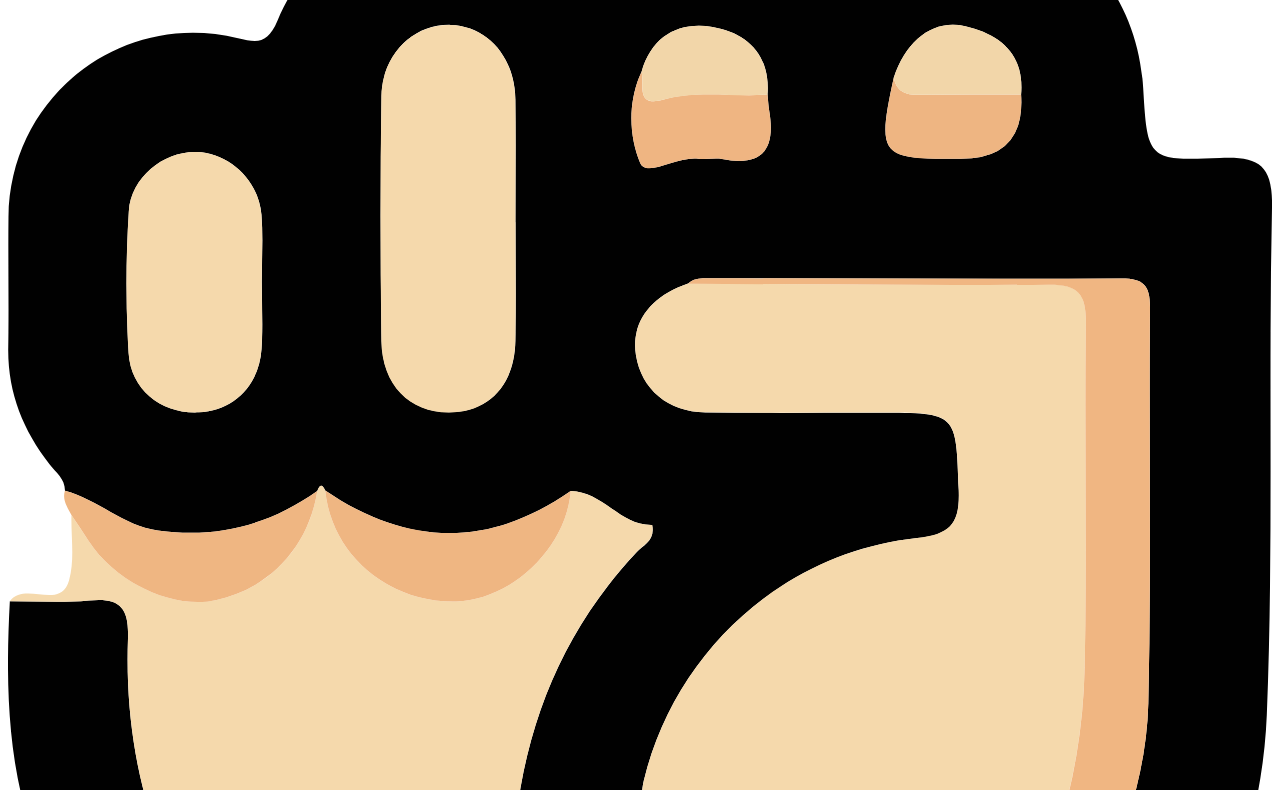
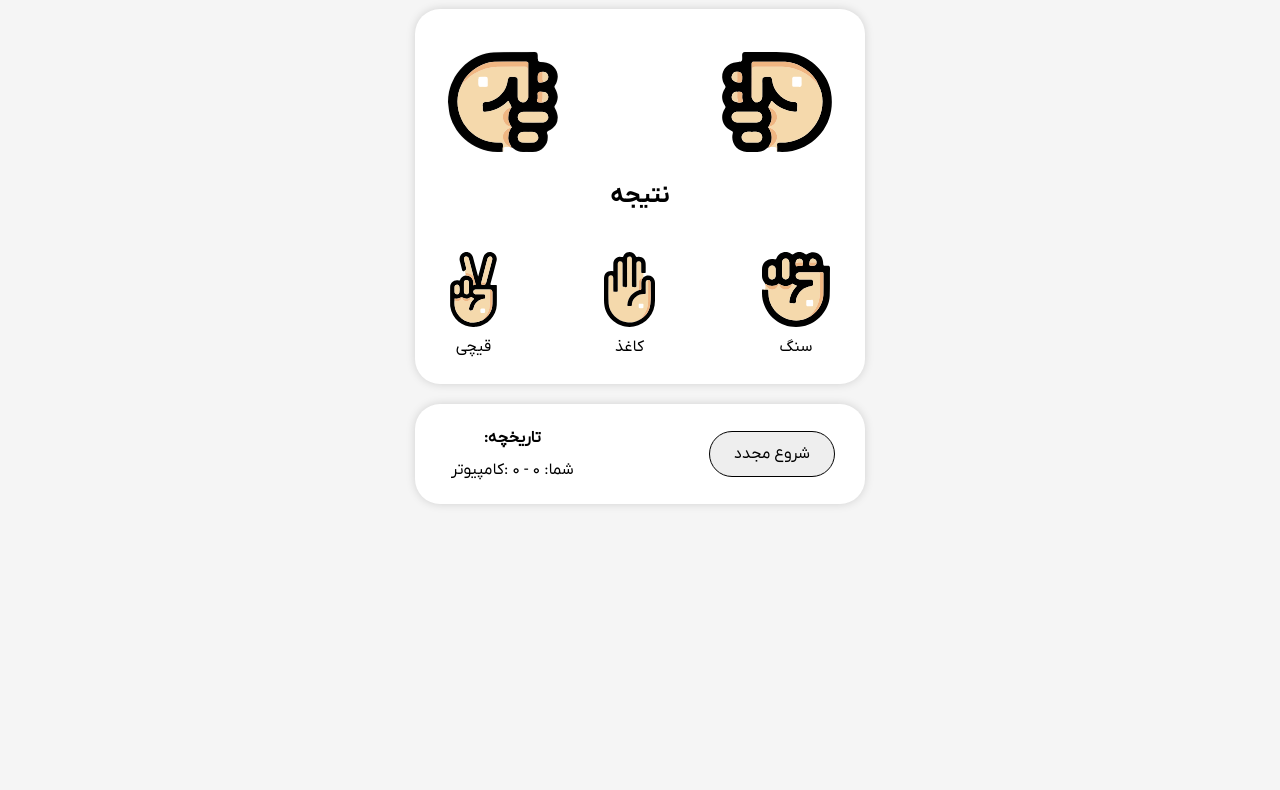
Before and after one commit to mohsen01dev/rock-paper-scissors, a plain HTML site: page index.html in a window 1280 px wide. Shown: the part 177-967 px from the top of the page. After the commit the page ends 800 px from the top, so only its background shows below. Drawn offline with Linux system fonts and the light colour scheme.

Commit message:
Write CSS code
- few changes in HTML

```diff
--- a/index.html
+++ b/index.html
@@ -16,17 +16,17 @@
     <section class="container-1">
       <div class="result-field">
         <div class="images">
-          <span class="user">
+          <span class="user-result">
             <img src="images/rock.svg" alt="user-choice" />
           </span>
 
-          <span class="cpu">
+          <span class="cpu-result">
             <img src="images/rock.svg" alt="cpu-choice" />
           </span>
         </div>
 
         <div class="result">
-          <p>نتیجه</p>
+          <h2>نتیجه</h2>
         </div>
       </div>
 
@@ -36,12 +36,12 @@
           <p>سنگ</p>
         </span>
 
-        <span class="option-1">
+        <span class="option-2">
           <img src="images/paper.svg" alt="paper" />
           <p>کاغذ</p>
         </span>
 
-        <span class="option-1">
+        <span class="option-3">
           <img src="images/scissors.svg" alt="scissors" />
           <p>قیچی</p>
         </span>
@@ -49,9 +49,12 @@
     </section>
 
     <section class="container-2">
-      <button>شروع مجدد</button>
+      <button class="reset-btn">شروع مجدد</button>
 
-      <p>تاریخچه</p>
+      <span class="history">
+        <p><strong>تاریخچه:</strong></p>
+        <p>شما: 0 - 0 :کامپیوتر</p>
+      </span>
     </section>
 
     <script type="module" src="script.js"></script>
--- a/style.css
+++ b/style.css
@@ -0,0 +1,131 @@
+* {
+  box-sizing: border-box;
+  margin: 0;
+  padding: 0;
+  font-family: "IRANYekanX-Regular";
+  font-size: 1rem;
+}
+
+@font-face {
+  font-family: "IRANYekanX-Regular";
+  src: url(fonts/IRANYekanXFaNum-Regular.woff2);
+}
+
+@font-face {
+  font-family: "IRANYekanX-Bold";
+  src: url(fonts/IRANYekanXFaNum-Bold.woff2);
+}
+
+body {
+  height: 100svh;
+  padding: 20px;
+  background-color: #f5f5f5;
+  display: flex;
+  flex-direction: column;
+  align-items: center;
+  justify-content: center;
+}
+
+h1 {
+  font-family: "IRANYekanX-Bold";
+  font-size: 2rem;
+  margin-bottom: 25px;
+}
+
+h2 {
+  font-family: "IRANYekanX-Bold";
+  font-size: 1.5rem;
+  margin-bottom: 40px;
+}
+
+.container-1 {
+  width: clamp(350px, 100%, 450px);
+  height: 375px;
+  background-color: #fff;
+  border-radius: 25px;
+  box-shadow: 0 0 10px rgb(0, 0, 0, 0.15);
+  padding: 15px;
+}
+
+.images {
+  display: flex;
+  justify-content: space-between;
+}
+
+.images img {
+  height: 150px;
+  padding: 20px;
+  object-fit: contain;
+}
+
+.user-result {
+  transform: rotate(-90deg);
+}
+
+.cpu-result {
+  transform: rotate(90deg) rotateY(180deg);
+}
+
+.result {
+  display: flex;
+  justify-content: center;
+}
+
+.options {
+  display: flex;
+  justify-content: space-between;
+  padding: 0px 20px 20px;
+}
+
+.options img {
+  height: 75px;
+  display: flex;
+  align-items: center;
+  object-fit: contain;
+  cursor: pointer;
+}
+
+.option-1,
+.option-2,
+.option-3 {
+  display: flex;
+  flex-direction: column;
+  align-items: center;
+  justify-content: center;
+}
+
+.option-1 p,
+.option-2 p,
+.option-3 p {
+  padding-top: 10px;
+  cursor: pointer;
+}
+
+.container-2 {
+  width: clamp(350px, 100%, 450px);
+  height: 100px;
+  background-color: #fff;
+  border-radius: 25px;
+  box-shadow: 0 0 10px rgb(0, 0, 0, 0.15);
+  padding: 30px;
+  margin-top: 20px;
+  display: flex;
+  align-items: center;
+  justify-content: space-between;
+}
+
+.reset-btn {
+  padding: 12px 24px;
+  border-radius: 50px;
+  background-color: #eeeeee;
+  border: 1px solid;
+  cursor: pointer;
+}
+
+.history {
+  text-align: center;
+}
+
+.history p {
+  padding: 6px;
+}
```
